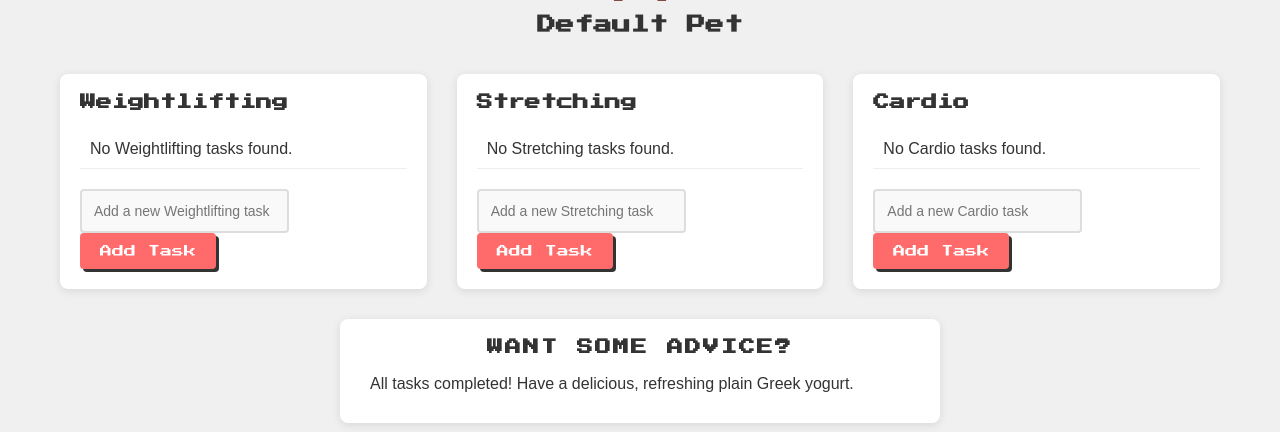
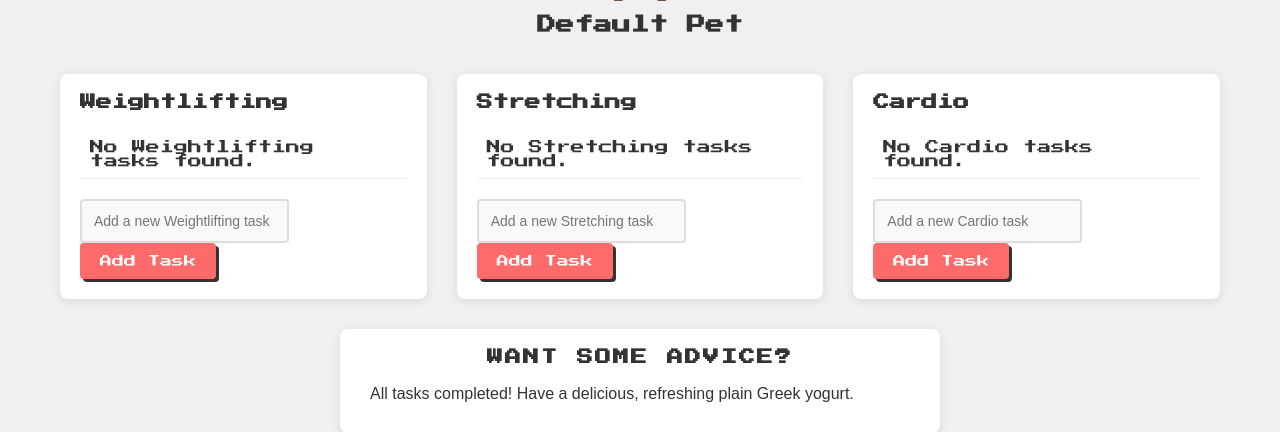
Before and after one commit to sarakhan7/FitPets, a Django app: page / in a window 1280 px wide. Shown: the part 329-761 px from the top of the page. Run offline with Django 5.2, Linux system fonts and the light colour scheme; a user stored in the database is signed in; data comes from the database, SQL or seed files in the repository; both versions use the stored data as it was after the commit.

Commit message:
font update

```diff
--- a/mywebsite/myapp/static/styles.css
+++ b/mywebsite/myapp/static/styles.css
@@ -526,20 +526,6 @@
     transition: background-color 0.3s ease, color 0.3s ease;
 }
 
-/* Style for navigation links and logout button */
-nav ul li a, .logout-btn {
-    color: #fff;
-    text-decoration: none;
-    font-family: 'Press Start 2P', cursive;
-    font-size: 14px;
-    padding: 5px 10px;
-    background-color: #ff6b6b;
-    border: none;
-    border-radius: 4px;
-    cursor: pointer;
-    transition: background-color 0.3s ease, color 0.3s ease;
-}
-
 /* Hover effect for navigation links and logout button */
 nav ul li a:hover, .logout-btn:hover {
     background-color: #ff5252;
@@ -557,3 +543,22 @@
     display: inline-block;
     text-align: center;
 }
+/* Style for "No tasks found" messages */
+.workout-list li.no-tasks {
+    font-family: 'Press Start 2P', cursive; /* Match the font */
+    font-size: 14px; /* Match the font size */
+    color: #333; /* Match the text color */
+    text-align: left; /* Align text to the left */
+    padding: 10px; /* Add consistent padding */
+    margin: 0 auto; /* Center the element horizontally */
+    max-width: fit-content; /* Ensure the width fits the content */
+}
+/* Style for "All tasks completed" message */
+.tips-container .all-tasks-completed {
+    font-family: 'Press Start 2P', cursive; /* Match the font */
+    font-size: 14px; /* Match the font size */
+    color: #333; /* Match the text color */
+    text-align: center; /* Center-align the text */
+    padding: 10px; /* Add consistent padding */
+    margin-top: 10px; /* Add spacing above the message */
+}
--- a/mywebsite/myapp/templates/home.html
+++ b/mywebsite/myapp/templates/home.html
@@ -54,7 +54,7 @@
             <a href="{% url 'mark_task_complete' category='exercise' task_id=task.id %}" class="complete-btn">✔</a>
           </li>
         {% empty %}
-          <li>No Weightlifting tasks found.</li>
+          <li class="no-tasks">No Weightlifting tasks found.</li>
         {% endfor %}
       </ul>
       <div class="add-workout">
@@ -76,7 +76,7 @@
             <a href="{% url 'mark_task_complete' category='stretching' task_id=task.id %}" class="complete-btn">✔</a>
           </li>
         {% empty %}
-          <li>No Stretching tasks found.</li>
+          <li class="no-tasks">No Stretching tasks found.</li>
         {% endfor %}
       </ul>
       <div class="add-workout">
@@ -98,7 +98,7 @@
             <a href="{% url 'mark_task_complete' category='cardio' task_id=task.id %}" class="complete-btn">✔</a>
           </li>
         {% empty %}
-          <li>No Cardio tasks found.</li>
+          <li class="no-tasks">No Cardio tasks found.</li>
         {% endfor %}
       </ul>
       <div class="add-workout">
```
Also changed, not shown: mywebsite/db.sqlite3.
